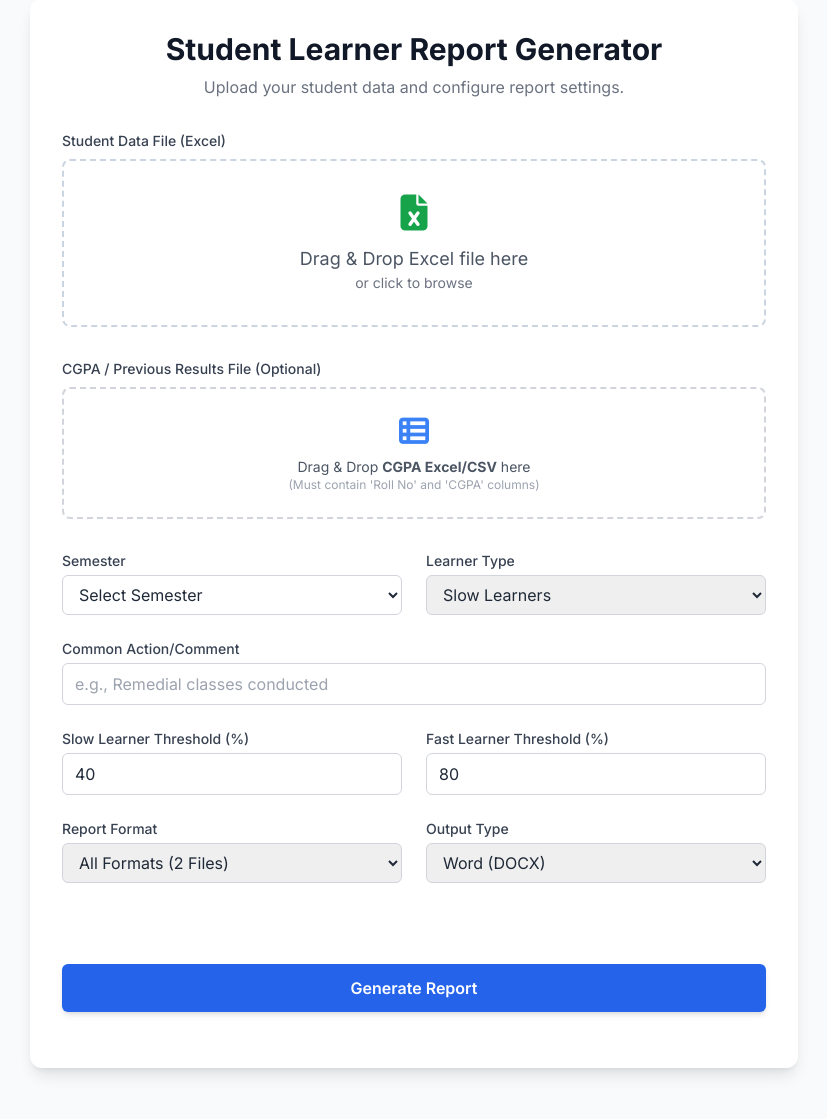
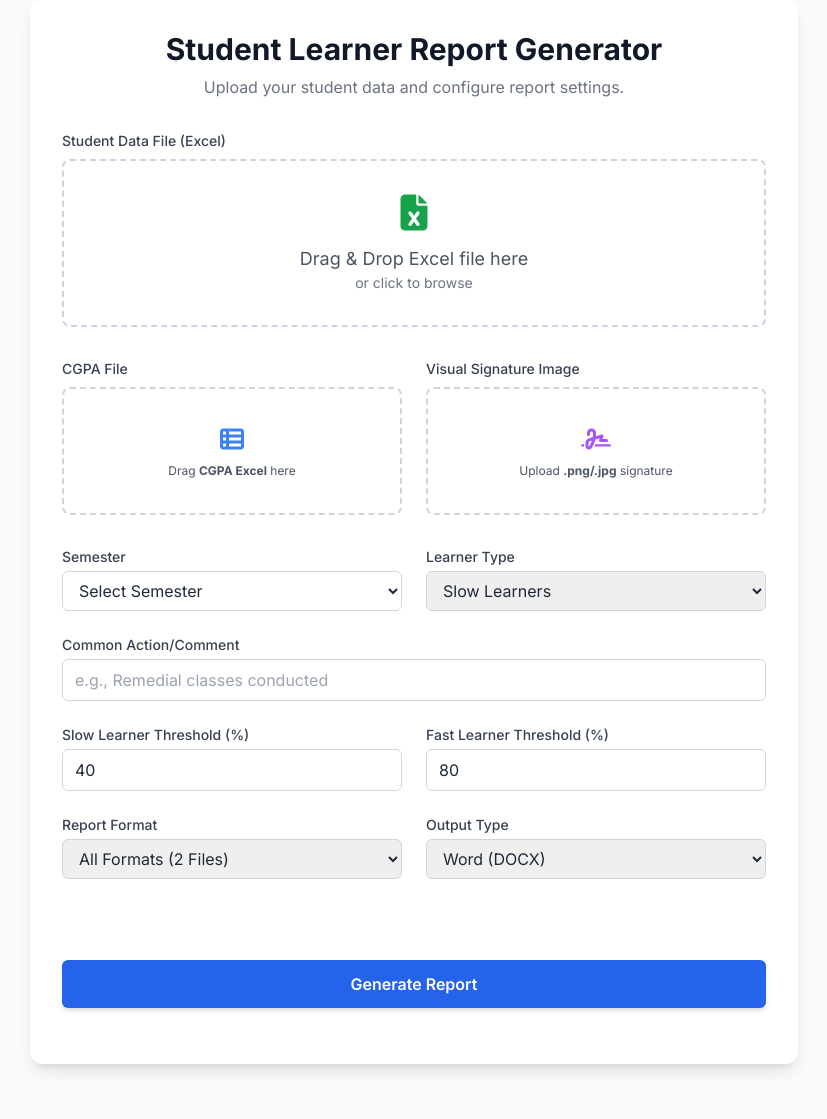
Before and after one commit to Karmachov/LearnerPDC, a Flask app: page / in a window 1280 px wide. Shown: the part 41-1160 px from the top of the page, without its empty margins (226-1053 px from the left). After the commit the page ends 1112 px from the top, so only its background shows below. Run offline with Flask 3, Linux system fonts and the light colour scheme; some libraries are stand-ins or nearby versions.

Commit message:
format-3 fixed and word file signs fixed

```diff
--- a/WebApp/app.py
+++ b/WebApp/app.py
@@ -38,63 +38,70 @@ def generate_report():
         format_choice = request.form.get('formatChoice')
         output_type = request.form.get('outputType')
 
-        # Validate required text fields
         if not all([semester, learner_type, comment, slow_thresh_str, fast_thresh_str, format_choice, output_type]):
             return jsonify({"error": "Missing form data. Please fill out all fields."}), 400
 
-        # Convert numerical thresholds
         try:
             slow_thresh = float(slow_thresh_str)
             fast_thresh = float(fast_thresh_str)
         except ValueError:
              return jsonify({"error": "Thresholds must be valid numbers."}), 400
 
-        # 3. Save the Excel File
+        # 3. Save Files
+
+        # A. Main Excel
         filename = secure_filename(excel_file.filename)
         excel_path = os.path.join(app.config['UPLOAD_FOLDER'], filename)
         excel_file.save(excel_path)
 
-        # --- NEW CODE: Handle CGPA File ---
+        # B. CGPA File
         cgpa_path = None
         cgpa_file = request.files.get('cgpaFile')
-
         if cgpa_file and cgpa_file.filename != '':
             cgpa_filename = secure_filename(f"CGPA_{cgpa_file.filename}")
             cgpa_path = os.path.join(app.config['UPLOAD_FOLDER'], cgpa_filename)
             cgpa_file.save(cgpa_path)
-        # ----------------------------------
 
-        # 4. Handle Digital Signature Logic
-        sign_info = {'should_sign': False}
+        # C. Signature Image (Save INDEPENDENTLY of crypto signing)
+        img_path = None
+        img_file = request.files.get('imageFile')
+        if img_file and img_file.filename != '':
+            img_path = os.path.join(app.config['UPLOAD_FOLDER'], secure_filename(img_file.filename))
+            img_file.save(img_path)
+
+        # 4. Construct Sign Info
+        # We pass the image path regardless of whether 'should_sign' is True
+        sign_info = {
+            'should_sign': False,
+            'image_path': img_path
+        }
+
+        # Check for Cryptographic Signing Checkbox
         if request.form.get('enableSigning') == 'on':
             key_file = request.files.get('keyFile')
             cert_file = request.files.get('certFile')
-            img_file = request.files.get('imageFile')
             password = request.form.get('keyPassword')
 
-            if all([key_file, cert_file, img_file]):
+            if all([key_file, cert_file]):
                 key_path = os.path.join(app.config['UPLOAD_FOLDER'], secure_filename(key_file.filename))
                 cert_path = os.path.join(app.config['UPLOAD_FOLDER'], secure_filename(cert_file.filename))
-                img_path = os.path.join(app.config['UPLOAD_FOLDER'], secure_filename(img_file.filename))
 
                 key_file.save(key_path)
                 cert_file.save(cert_path)
-                img_file.save(img_path)
 
-                sign_info = {
+                sign_info.update({
                     'should_sign': True,
                     'key_path': key_path,
                     'cert_path': cert_path,
-                    'image_path': img_path,
                     'password': password
-                }
+                })
             else:
                 return jsonify({"error": "Digital Signing is enabled but missing keys or certificates."}), 400
 
         # 5. Initialize Controller
         controller = ReportController(
             excel_path=excel_path,
-            cgpa_path=cgpa_path,  # <--- PASS THE NEW PATH HERE
+            cgpa_path=cgpa_path,
             format_choice=format_choice,
             learner_type=learner_type,
             slow_thresh=slow_thresh,
--- a/WebApp/logic.py
+++ b/WebApp/logic.py
@@ -13,14 +13,15 @@ from datetime import datetime
 
 import pandas as pd
 import openpyxl
-import fitz  # PyMuPDF
+# fitz is imported but we won't use it for the visual signature anymore
+import fitz
 from docx2pdf import convert
 from endesive import pdf
 from cryptography.hazmat.primitives.serialization import load_pem_private_key
 from cryptography.x509 import load_pem_x509_certificate
 
 from docx import Document
-from docx.shared import Pt
+from docx.shared import Pt, Inches
 from docx.enum.text import WD_ALIGN_PARAGRAPH
 from docx.enum.table import WD_ALIGN_VERTICAL
 
@@ -34,61 +35,13 @@ SEMESTER_MAPPING = {
     'vii': 'IV Year/ VII semester', 'viii': 'IV Year/ VIII semester',
 }
 
-# --- PDF VISUAL HELPER ---
+# --- PDF VISUAL HELPER (UNUSED) ---
 def add_image_to_all_pages_fitz(pdf_path, image_path, x=None, y=None, width=100, height=40):
-    """
-    Adds an image to pages.
-    Searches for 'Signature of the' -> 'Signature' -> Fallback.
-    """
-    try:
-        doc = fitz.open(pdf_path)
-        modified = False
-
-        for page in doc:
-            insert_rect = None
-
-            # 1. Search for exact phrase
-            text_instances = page.search_for("Signature of the")
-
-            # 2. Broader search
-            if not text_instances:
-                text_instances = page.search_for("Signature")
-
-            if text_instances:
-                text_rect = text_instances[-1]
-                # FIX: Use .x0/.y0 and apply -50 offset to shift left
-                new_x = text_rect.x0 - 27
-                new_y = text_rect.y0 - height - 10
-                insert_rect = fitz.Rect(new_x, new_y, new_x + width, new_y + height)
-
-            # 3. Explicit coordinates
-            elif x is not None and y is not None:
-                insert_rect = fitz.Rect(x, y, x + width, y + height)
-
-            # 4. Fallback (Bottom Right)
-            else:
-                page_w = page.rect.width
-                page_h = page.rect.height
-                safe_x = page_w - width - 50
-                safe_y = page_h - 150
-                insert_rect = fitz.Rect(safe_x, safe_y, safe_x + width, safe_y + height)
-
-            if insert_rect:
-                page.insert_image(insert_rect, filename=image_path, overlay=True)
-                modified = True
-
-        if modified:
-            doc.saveIncr()
-            print(f"Visual signature added to {os.path.basename(pdf_path)}")
-
-    except Exception as e:
-        print(f"Error in visual signature: {e}")
-        traceback.print_exc()
+    pass
 
 # --- PDF SIGNING UTILITY ---
 def sign_pdf(pdf_path, key_path, cert_path, image_path, password):
     try:
-        single_page_box = (400, 50, 500, 100)
         date = datetime.now().strftime('D:%Y%m%d%H%M%S+05\'30\'')
 
         with open(key_path, 'rb') as f:
@@ -98,13 +51,12 @@ def sign_pdf(pdf_path, key_path, cert_path, image_path, password):
         with open(pdf_path, 'rb') as f_in:
             pdf_data = f_in.read()
 
+        # Invisible Crypto Signature
         signdata = {
             'sigflags': 3,
             'contact': 'faculty@example.com',
             'location': 'Manipal',
             'reason': 'Verified Report',
-            'signaturebox': single_page_box,
-            'signature_img': image_path,
             'signingdate': date,
             'page': 0
         }
@@ -114,7 +66,7 @@ def sign_pdf(pdf_path, key_path, cert_path, image_path, password):
         with open(pdf_path, 'wb') as f_out:
             f_out.write(pdf_data + signed_pdf_bytes)
 
-        print("PDF digitally signed.")
+        print("PDF digitally signed (Invisible).")
         return True
     except Exception:
         print("Failed to sign PDF.")
@@ -159,21 +111,15 @@ class DataReader:
             traceback.print_exc()
             raise
 
-    # --- NEW: Read CGPA File (Supports CSV & Excel) ---
     def read_cgpa_map(self, file_path):
         if not file_path or not os.path.exists(file_path):
             return {}
         try:
             print(f"Reading CGPA file: {os.path.basename(file_path)}")
+            is_csv = file_path.lower().endswith('.csv')
+            if is_csv: df = pd.read_csv(file_path)
+            else: df = pd.read_excel(file_path)
 
-            # CHECK EXTENSION AND READ ACCORDINGLY
-            is_csv = file_path.lower().endswith('.csv')
-            if is_csv:
-                df = pd.read_csv(file_path)
-            else:
-                df = pd.read_excel(file_path)
-
-            # Helper to find columns
             def find_cols(dataframe):
                 cols = dataframe.columns.astype(str).str.strip().str.lower()
                 r = next((c for c in dataframe.columns if any(x in str(c).lower() for x in ['roll', 'reg', 'usn'])), None)
@@ -181,22 +127,16 @@ class DataReader:
                 return r, c
 
             roll_col, cgpa_col = find_cols(df)
-
-            # Retry Logic: If not found, try reading with header=1 (skipping first row)
             if not roll_col or not cgpa_col:
                 print("Columns not found in first row, trying header=1...")
-                if is_csv:
-                    df = pd.read_csv(file_path, header=1)
-                else:
-                    df = pd.read_excel(file_path, header=1)
-
+                if is_csv: df = pd.read_csv(file_path, header=1)
+                else: df = pd.read_excel(file_path, header=1)
                 roll_col, cgpa_col = find_cols(df)
 
             if not roll_col or not cgpa_col:
                 print(f"Warning: Columns not found in {file_path}")
                 return {}
 
-            # Clean Data
             df[roll_col] = df[roll_col].astype(str).str.replace(r'\.0$', '', regex=True).str.strip()
             return pd.Series(df[cgpa_col].values, index=df[roll_col]).to_dict()
         except Exception as e:
@@ -211,17 +151,12 @@ class StudentDataProcessor:
 
     def process_data(self, all_student_data, subject_name, semester, common_comment, cgpa_map=None):
         cgpa_map = cgpa_map or {}
-
         for student in all_student_data:
             student['MidtermPercentage'] = self._calculate_midterm_percentage(student.get('Midterm Exam Marks (Out of 30)'))
             student['Subject Name'] = str(subject_name).strip().lower()
             student['Semester'] = str(semester).strip().lower()
-
-            # MERGE LOGIC
             roll_no = str(student.get('Register Number of the Student', '')).strip()
-            # If found in map, use it. If not, use empty string (so it shows blank in Word)
             student['CGPA (up to previous semester)'] = cgpa_map.get(roll_no, '')
-
             student['Actions taken to improve performance'] = common_comment
         return all_student_data
 
@@ -236,6 +171,9 @@ class StudentDataProcessor:
 # --- REPORT FORMATTERS ---
 class BaseFormatter:
     BODY_FONT = "Times New Roman"
+
+    def __init__(self):
+        self.signature_image_path = None
 
     def get_year_semester_string(self, roman_numeral):
         return SEMESTER_MAPPING.get(str(roman_numeral).strip().lower(), str(roman_numeral))
@@ -252,9 +190,17 @@ class BaseFormatter:
 
     def add_signature_line(self, doc_or_cell):
         p = doc_or_cell.add_paragraph()
-        p.add_run("\n\n" + "_" * 40 + "\n")
+        p.alignment = WD_ALIGN_PARAGRAPH.RIGHT
+        # Fixed Image Size: 0.8 inches
+        if self.signature_image_path and os.path.exists(self.signature_image_path):
+            try:
+                run = p.add_run()
+                run.add_picture(self.signature_image_path, width=Inches(0.8))
+                run.add_break()
+            except Exception as e:
+                print(f"Error inserting image in Docx: {e}")
+        p.add_run("\n" + "_" * 40 + "\n")
         p.add_run("Signature of the\nsubject teacher / class coordinator")
-        p.alignment = WD_ALIGN_PARAGRAPH.RIGHT
 
     def _add_document_header(self, cell):
         p1 = cell.add_paragraph(); p1.add_run('Manipal Institute of Technology').bold = True; p1.alignment = WD_ALIGN_PARAGRAPH.CENTER
@@ -298,6 +244,8 @@ class Format1DocxFormatter(BaseFormatter):
     def format(self, s, st, ft): doc = Document(); return self._generate_pages(doc, s, self._create_format1_content, st, ft)
 class Format2DocxFormatter(BaseFormatter):
     def format(self, s, st, ft): doc = Document(); return self._generate_pages(doc, s, self._create_format2_content)
+
+# --- FORMAT 3: TABLE + DATE + SIGNATURE (NO CRITERIA TEXT) ---
 class Format3DocxFormatter(BaseFormatter):
     def format(self, students, st, ft):
         doc = Document(); df = pd.DataFrame(students); grouped = df.groupby(['Subject Name', 'Semester'])
@@ -310,8 +258,15 @@ class Format3DocxFormatter(BaseFormatter):
                 self.set_cell_properties(rc[0], str(index + 1), font_name=self.BODY_FONT); self.set_cell_properties(rc[1], str(row_data.get('Register Number of the Student', '')), font_name=self.BODY_FONT)
                 self.set_cell_properties(rc[2], str(row_data.get('Student Name', '')), font_name=self.BODY_FONT); self.set_cell_properties(rc[3], f"{row_data.get('MidtermPercentage', 0):.2f}", font_name=self.BODY_FONT)
                 self.set_cell_properties(rc[4], str(row_data.get('Outcome (Based on clearance in end-semester or makeup exam)', '')), font_name=self.BODY_FONT)
+
+            # --- FOOTER: Date & Signature ONLY ---
+            p = doc.add_paragraph()
+            p.add_run(f"\nDate: {datetime.now().strftime('%d-%m-%Y')}").font.name = self.BODY_FONT
+            self.add_signature_line(doc)
+
             if i < len(grouped) - 1: doc.add_page_break()
         return doc
+
 class Format1And2DocxFormatter(BaseFormatter):
     def format(self, students, st, ft):
         doc = Document()
@@ -335,14 +290,6 @@ class PdfWriter:
             time.sleep(1)
             if platform.system() == "Darwin": time.sleep(1)
             print(f"PDF generated: {output_filename}")
-
-            if sign_info and sign_info.get('should_sign') and sign_info.get('image_path'):
-                add_image_to_all_pages_fitz(
-                    output_filename,
-                    sign_info['image_path'],
-                    width=100,
-                    height=50
-                )
 
             if sign_info and sign_info.get('should_sign') and format_choice in ['1', '2', '4', '5']:
                 sign_pdf(
@@ -374,10 +321,9 @@ def get_formatter(format_choice):
 
 # --- CONTROLLER ---
 class ReportController:
-    # Updated __init__
     def __init__(self, excel_path, cgpa_path, format_choice, learner_type, slow_thresh, fast_thresh, output_type, semester, sign_info, common_comment):
         self.excel_path = excel_path
-        self.cgpa_path = cgpa_path # <--- Stored
+        self.cgpa_path = cgpa_path
         self.format_choice = format_choice; self.learner_type = learner_type
         self.slow_threshold = slow_thresh; self.fast_threshold = fast_thresh; self.output_type = output_type
         self.subject = ""; self.semester = semester.lower().strip(); self.sign_info = sign_info
@@ -388,20 +334,9 @@ class ReportController:
         all_student_data, detected_subject = self.reader.read_data(self.excel_path)
         if not all_student_data: return None
 
-        # 1. READ CGPA
         cgpa_map = self.reader.read_cgpa_map(self.cgpa_path)
-
         self.subject = detected_subject.lower().strip()
-
-        # 2. PROCESS WITH MAP
-        processed_students = self.processor.process_data(
-            all_student_data,
-            self.subject,
-            self.semester,
-            self.common_comment,
-            cgpa_map=cgpa_map
-        )
-
+        processed_students = self.processor.process_data(all_student_data, self.subject, self.semester, self.common_comment, cgpa_map=cgpa_map)
         final_filtered_students = self.processor.filter_students(processed_students, self.learner_type, self.slow_threshold, self.fast_threshold)
 
         if not final_filtered_students:
@@ -420,6 +355,10 @@ class ReportController:
             return self._generate_all_formats(final_filtered_students, output_dir, date_str, sem_name, subj_name)
 
         formatter = get_formatter(self.format_choice)
+
+        if self.sign_info and self.sign_info.get('image_path'):
+            formatter.signature_image_path = self.sign_info.get('image_path')
+
         output_object = formatter.format(final_filtered_students, self.slow_threshold, self.fast_threshold)
         ext = 'docx' if self.output_type == 'word' else 'pdf'
         report_name = {'1': 'Format1', '2': 'Format2', '3': 'Summary', '4': 'Combined'}.get(self.format_choice, "Report")
@@ -432,14 +371,20 @@ class ReportController:
     def _generate_all_formats(self, students, output_dir, date_str, sem_name, subj_name):
         ext = 'docx' if self.output_type == 'word' else 'pdf'
 
+        sig_path = None
+        if self.sign_info and self.sign_info.get('image_path'):
+            sig_path = self.sign_info.get('image_path')
+
         comb_fname = f'{subj_name}_{sem_name}_{self.learner_type.title()}Learner_Combined_Report_{date_str}.{ext}'
         f1_2_formatter = Format1And2DocxFormatter()
+        f1_2_formatter.signature_image_path = sig_path
         doc1 = f1_2_formatter.format(students, self.slow_threshold, self.fast_threshold)
         full_path1 = os.path.join(output_dir, comb_fname)
         self.writer.write(doc1, full_path1, sign_info=self.sign_info, format_choice='4')
 
         summ_fname = f'{subj_name}_{sem_name}_{self.learner_type.title()}Learner_Summary_Report_{date_str}.{ext}'
         f3_formatter = Format3DocxFormatter()
+        f3_formatter.signature_image_path = sig_path
         doc2 = f3_formatter.format(students, self.slow_threshold, self.fast_threshold)
         full_path2 = os.path.join(output_dir, summ_fname)
         self.writer.write(doc2, full_path2, sign_info=self.sign_info, format_choice='3')
--- a/WebApp/templates/index.html
+++ b/WebApp/templates/index.html
@@ -49,14 +49,22 @@
                 </div>
             </div>
 
-            <div class="mb-8">
-                <label class="block text-sm font-medium text-gray-700 mb-2">CGPA / Previous Results File (Optional)</label>
-                <div id="cgpa-drop-zone" class="drop-zone relative w-full p-6 text-center rounded-lg border-2 border-dashed border-gray-300 hover:bg-gray-50 transition-colors">
-                    <input type="file" id="cgpaFile" name="cgpaFile" class="absolute inset-0 w-full h-full opacity-0 cursor-pointer" accept=".xlsx, .xls, .csv">
-                    <div class="flex flex-col items-center justify-center">
-                        <i class="fa-solid fa-table-list text-blue-500 text-3xl mb-2"></i>
-                        <p id="cgpa-drop-text" class="text-sm text-gray-600">Drag & Drop <b>CGPA Excel/CSV</b> here</p>
-                        <p class="text-xs text-gray-400">(Must contain 'Roll No' and 'CGPA' columns)</p>
+            <div class="grid grid-cols-1 md:grid-cols-2 gap-6 mb-8">
+                <div>
+                    <label class="block text-sm font-medium text-gray-700 mb-2">CGPA File </label>
+                    <div id="cgpa-drop-zone" class="drop-zone relative w-full h-32 p-4 text-center rounded-lg border-2 border-dashed border-gray-300 hover:bg-gray-50 transition-colors flex flex-col items-center justify-center">
+                        <input type="file" id="cgpaFile" name="cgpaFile" class="absolute inset-0 w-full h-full opacity-0 cursor-pointer" accept=".xlsx, .xls, .csv">
+                        <i class="fa-solid fa-table-list text-blue-500 text-2xl mb-2"></i>
+                        <p id="cgpa-drop-text" class="text-xs text-gray-600">Drag <b>CGPA Excel</b> here</p>
+                    </div>
+                </div>
+
+                <div>
+                    <label class="block text-sm font-medium text-gray-700 mb-2">Visual Signature Image </label>
+                    <div id="sig-drop-zone" class="drop-zone relative w-full h-32 p-4 text-center rounded-lg border-2 border-dashed border-gray-300 hover:bg-gray-50 transition-colors flex flex-col items-center justify-center">
+                        <input type="file" id="imageFile" name="imageFile" class="absolute inset-0 w-full h-full opacity-0 cursor-pointer" accept=".png,.jpg,.jpeg">
+                        <i class="fa-solid fa-signature text-purple-500 text-2xl mb-2"></i>
+                        <p id="sig-drop-text" class="text-xs text-gray-600">Upload <b>.png/.jpg</b> signature</p>
                     </div>
                 </div>
             </div>
@@ -146,10 +154,6 @@
                             <input type="file" name="certFile" accept=".pem" class="block w-full text-sm text-gray-500 file:mr-4 file:py-2 file:px-4 file:rounded-full file:border-0 file:text-sm file:font-semibold file:bg-blue-100 file:text-blue-700 hover:file:bg-blue-200">
                         </div>
                         <div>
-                            <label class="block text-xs font-medium text-gray-600 mb-1">Signature Image (.png)</label>
-                            <input type="file" name="imageFile" accept=".png,.jpg" class="block w-full text-sm text-gray-500 file:mr-4 file:py-2 file:px-4 file:rounded-full file:border-0 file:text-sm file:font-semibold file:bg-blue-100 file:text-blue-700 hover:file:bg-blue-200">
-                        </div>
-                        <div>
                             <label class="block text-xs font-medium text-gray-600 mb-1">Private Key Password</label>
                             <input type="password" name="keyPassword" placeholder="Enter password (Optional)" class="w-full px-3 py-2 border border-gray-300 rounded-md focus:ring-blue-500 focus:border-blue-500 text-sm">
                         </div>
@@ -169,14 +173,12 @@
     </div>
 
     <script>
-        // --- 1. UI Logic for Student Data File (First Box) ---
+        // --- 1. UI Logic for Student Data File ---
         const dropZone = document.getElementById('drop-zone');
         const fileInput = document.getElementById('excelFile');
         const dropText = document.getElementById('drop-text');
-
         let uploadedFile = null;
 
-        // Drag & Drop Events
         dropZone.addEventListener('dragover', (e) => { e.preventDefault(); dropZone.classList.add('dragover'); });
         dropZone.addEventListener('dragleave', () => { dropZone.classList.remove('dragover'); });
         dropZone.addEventListener('drop', (e) => {
@@ -187,24 +189,19 @@
                 handleFile(e.dataTransfer.files[0]);
             }
         });
-
-        // Click Event
         fileInput.addEventListener('change', () => {
             if (fileInput.files.length > 0) handleFile(fileInput.files[0]);
         });
-
         function handleFile(file) {
             uploadedFile = file;
             dropText.innerHTML = `<span class="text-green-600 font-semibold">${file.name}</span>`;
         }
 
-        // --- 2. UI Logic for CGPA File (Second Box) ---
-        // This is the new part that makes the second box text update
+        // --- 2. UI Logic for CGPA File ---
         const cgpaDropZone = document.getElementById('cgpa-drop-zone');
         const cgpaInput = document.getElementById('cgpaFile');
         const cgpaDropText = document.getElementById('cgpa-drop-text');
 
-        // Drag & Drop Events for CGPA
         cgpaDropZone.addEventListener('dragover', (e) => { e.preventDefault(); cgpaDropZone.classList.add('dragover'); });
         cgpaDropZone.addEventListener('dragleave', () => { cgpaDropZone.classList.remove('dragover'); });
         cgpaDropZone.addEventListener('drop', (e) => {
@@ -215,18 +212,36 @@
                 handleCgpaFile(e.dataTransfer.files[0]);
             }
         });
-
-        // Click Event for CGPA
         cgpaInput.addEventListener('change', () => {
             if (cgpaInput.files.length > 0) handleCgpaFile(cgpaInput.files[0]);
         });
-
         function handleCgpaFile(file) {
-            // Update the text inside the second box with green bold filename
-            cgpaDropText.innerHTML = `<span class="text-green-600 font-semibold">${file.name}</span>`;
+            cgpaDropText.innerHTML = `<span class="text-blue-600 font-semibold">${file.name}</span>`;
         }
 
-        // --- 3. UI Logic for Digital Signature Visibility ---
+        // --- 3. UI Logic for Signature Image File (NEW) ---
+        const sigDropZone = document.getElementById('sig-drop-zone');
+        const sigInput = document.getElementById('imageFile');
+        const sigDropText = document.getElementById('sig-drop-text');
+
+        sigDropZone.addEventListener('dragover', (e) => { e.preventDefault(); sigDropZone.classList.add('dragover'); });
+        sigDropZone.addEventListener('dragleave', () => { sigDropZone.classList.remove('dragover'); });
+        sigDropZone.addEventListener('drop', (e) => {
+            e.preventDefault();
+            sigDropZone.classList.remove('dragover');
+            if (e.dataTransfer.files.length > 0) {
+                sigInput.files = e.dataTransfer.files;
+                handleSigFile(e.dataTransfer.files[0]);
+            }
+        });
+        sigInput.addEventListener('change', () => {
+            if (sigInput.files.length > 0) handleSigFile(sigInput.files[0]);
+        });
+        function handleSigFile(file) {
+            sigDropText.innerHTML = `<span class="text-purple-600 font-semibold">${file.name}</span>`;
+        }
+
+        // --- 4. UI Logic for Digital Signature Visibility ---
         function toggleSignatureSection() {
             const outputType = document.getElementById('outputType').value;
             const wrapper = document.getElementById('signatureSectionWrapper');
@@ -236,7 +251,7 @@
                 wrapper.classList.add('open');
             } else {
                 wrapper.classList.remove('open');
-                signingCheckbox.checked = false; // Reset if switching away
+                signingCheckbox.checked = false;
                 toggleSigningFields();
             }
         }
@@ -251,7 +266,7 @@
             }
         }
 
-        // --- 4. Form Submission Logic ---
+        // --- 5. Form Submission Logic ---
         const form = document.getElementById('reportForm');
         const submitBtn = document.getElementById('submitBtn');
         const btnText = document.getElementById('btn-text');
```
Also changed, not shown: 14 other files.
